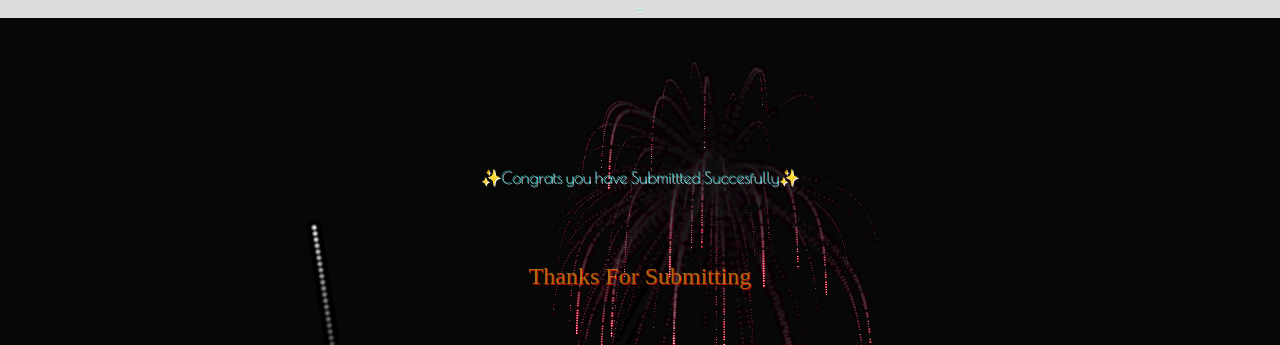
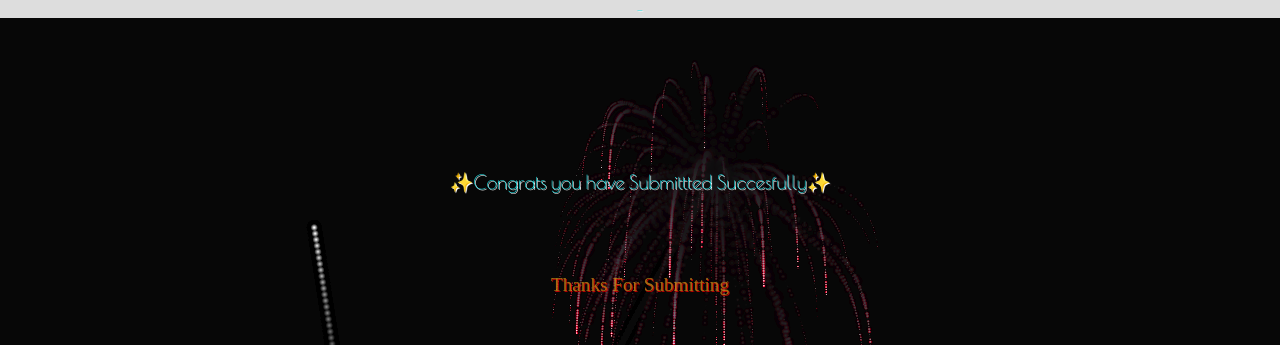
Before and after one commit to maheshwaran-p/94-gctians-trust-website, a plain HTML site: page congrats.html in a window 1280 px wide. Shown: the top 345 px of the page. Drawn offline with nearby package versions, Linux system fonts and the light colour scheme; a web font is replaced by a local one.

Commit message:
Update congrats.html

```diff
--- a/congrats.html
+++ b/congrats.html
@@ -19,7 +19,7 @@
 <br />
 <br />
 
-        <p id="cc">
+        <p id="cc" style ="font-size:larger;">
 
             ✨Congrats you have Submittted Succesfully✨
 
@@ -32,7 +32,7 @@
         <marquee direction="right">
     <h1></h1>
   </marquee>
-        <span id="cs">Thanks For Submitting</span>
+        <span id="cs" style ="font-size:larger;">Thanks For Submitting</span>
       </div>-
     </body>
 </html>
```
